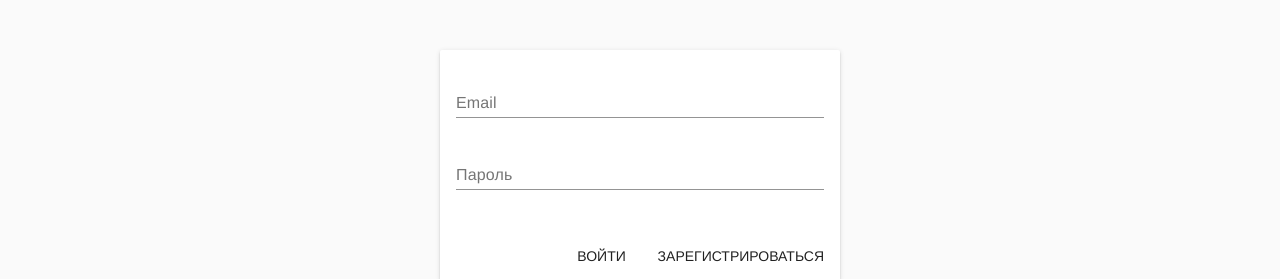
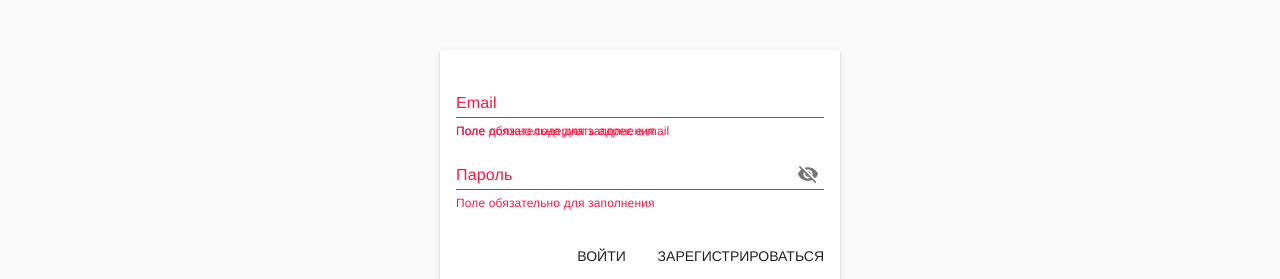
Before and after one commit to Andrejvmire/vi-tech-school-vue, a Vue app: page / in a window 1280 px wide. Both pictures are taken after a click on the button "ВОЙТИ". Shown: the part 150-429 px from the top of the page. Built offline with nearby package versions, Linux system fonts and the light colour scheme; no server answers.

Commit message:
валидация полей форм авторизации и регистрации

```diff
--- a/src/views/Home.vue
+++ b/src/views/Home.vue
@@ -2,44 +2,55 @@
   <div class="home">
     <md-card class="card" v-if="isSignIn">
       <md-card-content>
-        <md-field>
+        <md-field :class="getValidationClass('signUp.email')">
           <label>Email</label>
-          <md-input v-model="signIn.email"></md-input>
+          <md-input v-model="signUp.email"></md-input>
+          <span class="md-error" v-if="!$v.signUp.email.required">Поле обязательно для заполнения</span>
+          <span class="md-error" v-else-if="!$v.signUp.email.email">Поле должно содержать адрес e-mail</span>
         </md-field>
-        <md-field>
+        <md-field :class="getValidationClass('signUp.plainPassword')">
           <label>Пароль</label>
-          <md-input v-model="signIn.plainPassword"></md-input>
+          <md-input v-model="signUp.plainPassword" type="password"></md-input>
+          <span class="md-error">Поле обязательно для заполнения</span>
         </md-field>
-        <md-field>
+        <md-field :class="getValidationClass('signUp.repeatedPlainPassword')">
           <label>Пароль еще раз</label>
-          <md-input v-model="signIn.repeatedPlainPassword"></md-input>
+          <md-input v-model="signUp.repeatedPlainPassword" type="password"></md-input>
+          <span class="md-error" v-if="!$v.signUp.repeatedPlainPassword.required">Поле обязательно для заполнения</span>
+          <span class="md-error" v-else-if="!$v.signUp.repeatedPlainPassword.sameAsPlainPassword">
+            Пароль не совпадает
+          </span>
         </md-field>
-        <md-field>
+        <md-field :class="getValidationClass('signUp.fullName')">
           <label>Как вас зовут</label>
-          <md-input v-model="signIn.fullName"></md-input>
+          <md-input v-model="signUp.fullName"></md-input>
+          <span class="md-error">Поле обязательно для заполнения</span>
         </md-field>
       </md-card-content>
 
       <md-card-actions>
         <md-button @click="isSignIn = false">Войти</md-button>
-        <md-button @click="signInMethod">Отправить</md-button>
+        <md-button @click="validationRegistration">Отправить</md-button>
       </md-card-actions>
     </md-card>
 
     <md-card class="card" v-else>
       <md-card-content>
-        <md-field>
+        <md-field :class="getValidationClass('signIn.email')">
           <label>Email</label>
-          <md-input v-model="email"></md-input>
+          <md-input v-model="signIn.email" type="email"></md-input>
+          <span class="md-error">Поле обязательно для заполнения</span>
+          <span class="md-error">Поле должно содержать адрес e-mail</span>
         </md-field>
-        <md-field>
+        <md-field :class="getValidationClass('signIn.password')">
           <label>Пароль</label>
-          <md-input v-model="password"></md-input>
+          <md-input v-model="signIn.password" type="password"></md-input>
+          <span class="md-error">Поле обязательно для заполнения</span>
         </md-field>
       </md-card-content>
 
       <md-card-actions>
-        <md-button @click="loginMethod">Войти</md-button>
+        <md-button @click="validationLogin">Войти</md-button>
         <md-button @click="isSignIn = true">Зарегистрироваться</md-button>
       </md-card-actions>
     </md-card>
@@ -54,43 +65,105 @@
 
 <script>
 import cookies from 'js-cookie';
+import { email, required, sameAs } from 'vuelidate/lib/validators';
 
 export default {
   name: 'Home',
   data() {
     return {
-      email: '',
-      password: '',
-      isSignIn: false,
       signIn: {
+        email: '',
+        password: '',
+      },
+      signUp: {
         email: '',
         plainPassword: '',
         repeatedPlainPassword: '',
         fullName: '',
       },
+      isSignIn: false,
       error: '',
     };
   },
   methods: {
-    async signInMethod() {
+    async signUpMethod() {
       try {
-        const response = await this.$api.post('registration', this.signIn);
+        const response = await this.$api.post('registration', this.signUp);
+        if (!response.data.error) {
+          this.email = this.signUp.email;
+          this.password = this.signUp.plainPassword;
+          await this.loginMethod();
+        } else {
+          this.error = response.data.error;
+        }
         console.log(response);
       } catch (error) {
+        this.error = error.message;
         console.error(error);
       }
     },
     async loginMethod() {
       try {
         const response = await this.$api.post('login', {
-          email: this.email,
-          password: this.password,
+          email: this.signIn.email,
+          password: this.signIn.password,
         });
         cookies.set('token', response.data.data);
         await this.$router.push({ name: 'TasksList' });
       } catch (error) {
         console.error(error);
       }
+    },
+    getValidationClass(fieldName) {
+      const [group, field] = fieldName.split('.');
+      const vualidateGroup = this.$v[group];
+      if (vualidateGroup) {
+        const vualidateField = vualidateGroup[field];
+        if (vualidateField) {
+          return {
+            'md-invalid': vualidateField.$invalid && vualidateField.$dirty,
+          };
+        }
+      }
+    },
+    validationLogin() {
+      this.$v.$touch();
+      if (!this.$v.signIn.$invalid) {
+        this.loginMethod();
+      }
+    },
+    validationRegistration() {
+      this.$v.$touch();
+      if (!this.$v.signUp.$invalid) {
+        this.signUpMethod();
+      }
+    },
+  },
+  validations: {
+    signIn: {
+      email: {
+        required,
+        email,
+      },
+      password: {
+        required,
+      },
+    },
+    signUp: {
+      email: {
+        email,
+        required,
+      },
+      plainPassword: {
+        required,
+      },
+      repeatedPlainPassword: {
+        required,
+        sameAsPlainPassword: sameAs('plainPassword'),
+      },
+      fullName: {
+        required,
+      },
     },
   },
 };
```
